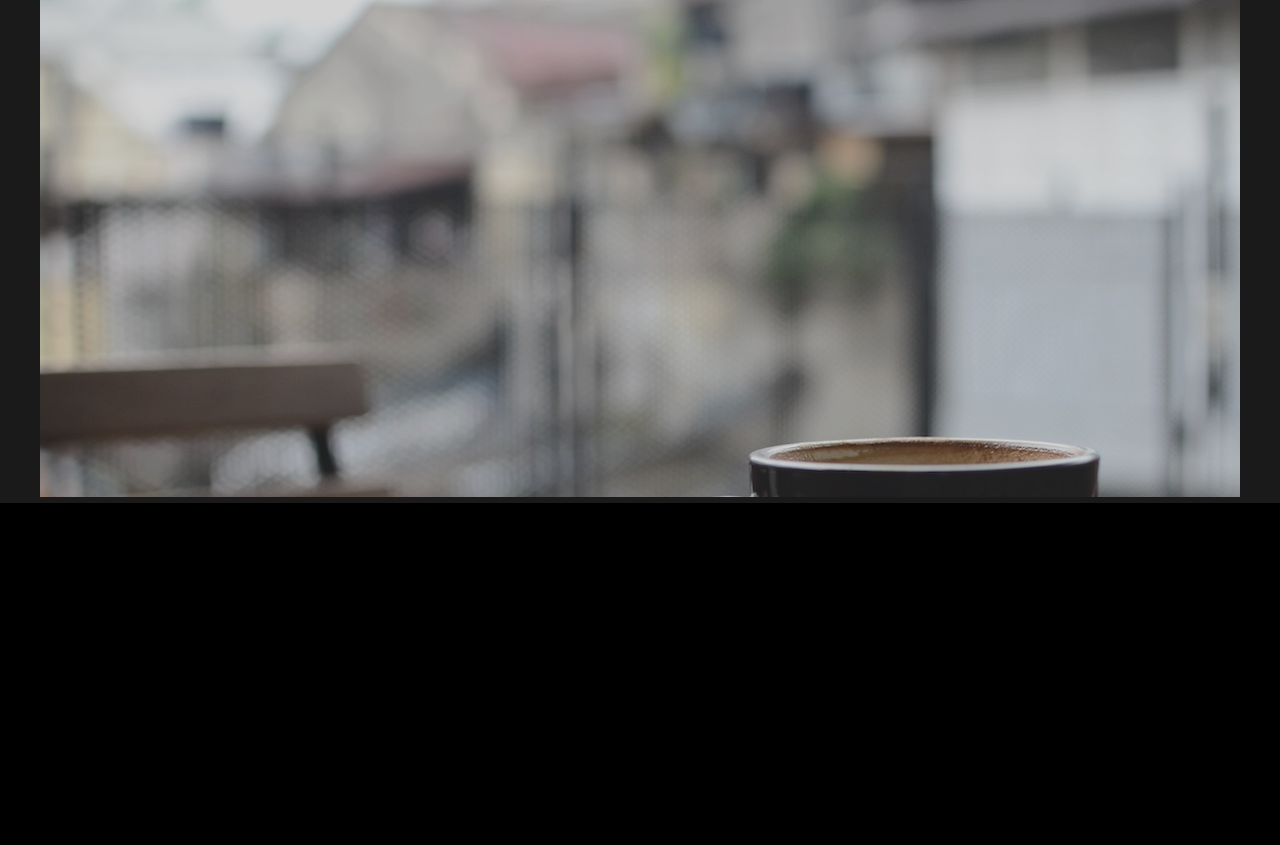
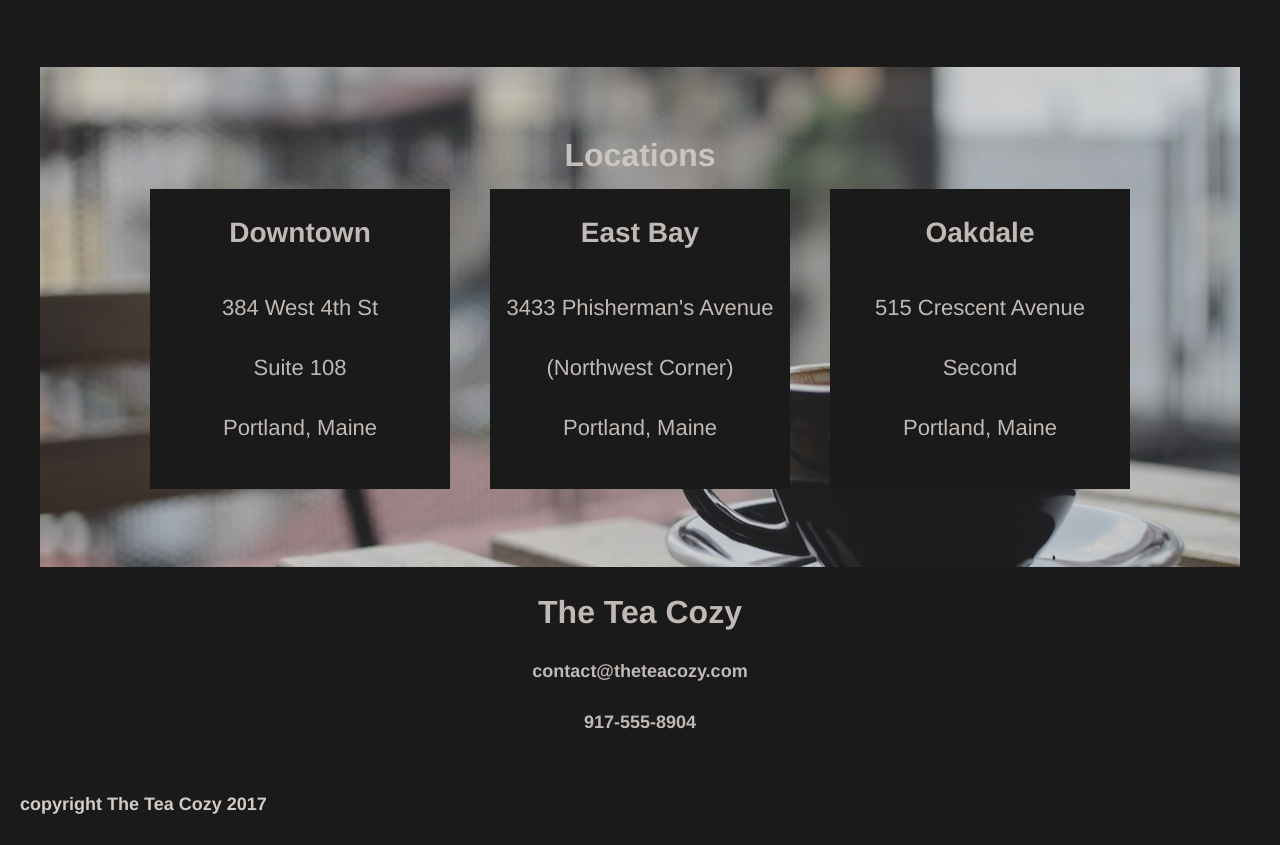
Before and after one commit to coryb08/tea_cozy, a plain HTML site: page index.html in a window 1280 px wide. Shown: the part 1495-2340 px from the top of the page. Before the commit the page ends 1998 px from the top, so only its background shows below. Drawn offline with Linux system fonts and the light colour scheme.

Commit message:
locations and footer

```diff
--- a/index.html
+++ b/index.html
@@ -15,7 +15,7 @@
       <li><a href="#">Location</a></li>
     </ul>
   </div>
-  <div class="mission">
+  <div id="mission">
     <div class="mission_background">
       <div class="mission_statement">
         <h2>Our Mission</h2>
@@ -50,7 +50,39 @@
     </div>
   </div>
   <div id="locations">
-
+    <h2>Locations</h2>
+    <span>
+      <div class="location_card">
+        <h3>Downtown</h3>
+        <h4>
+          384 West 4th St<br/>
+          Suite 108<br/>
+          Portland, Maine
+        </h4>
+      </div>
+      <div class="location_card">
+        <h3>East Bay</h3>
+        <h4>
+          3433 Phisherman's Avenue<br/>
+          (Northwest Corner)<br/>
+          Portland, Maine
+        </h4>
+      </div>
+      <div class="location_card">
+        <h3>Oakdale</h3>
+        <h4>
+          515 Crescent Avenue<br/>
+          Second<br/>
+          Portland, Maine
+        </h4>
+      </div>
+    </span>
   </div>
+  <div id="footer">
+    <h2>The Tea Cozy</h2>
+    <h5>contact@theteacozy.com</h5>
+    <h5>917-555-8904</h5>
+  </div>
+  <h5 id="copyright">copyright The Tea Cozy 2017</h5>
 </body>
 </html>
--- a/style.css
+++ b/style.css
@@ -16,6 +16,7 @@ h2 {
 }
 
 h3 {
+  font-size: 28px;
 }
 
 h4 {
@@ -23,6 +24,7 @@ h4 {
 }
 
 h5 {
+  font-size: 18px;
 }
 
 a {
@@ -58,7 +60,7 @@ a {
   padding-left: 20px;
 }
 
-.mission {
+#mission {
   margin-top: 70px;
   display: inline-block;
 }
@@ -106,9 +108,45 @@ a {
 
 #locations {
   background-image: url("./images/img-locations-background.jpg");
-  background-size: cover;
-  background-repeat: no-repeat;
+  background-position: center;
   height: 500px;
   width: 1200px;
   display: inline-block;
+  margin-top: 70px;
 }
+
+#locations > h2 {
+  margin-top: 70px;
+  margin-bottom: 15px;
+}
+
+#locations > span {
+  opacity: 1;
+  display: flex;
+  flex-wrap: wrap;
+  justify-content: center;
+}
+
+.location_card {
+  opacity: 1;
+  background-color: black;
+  height: 300px;
+  width: 300px;
+  margin: 20px;
+  margin-top: 0;
+}
+
+.location_card > h4 {
+  font-weight: 400;
+  line-height: 60px;
+}
+
+#footer {
+  height: 200px;
+}
+
+#copyright {
+  text-align: left;
+  padding-left: 20px;
+  margin-top: 0;
+}
```
